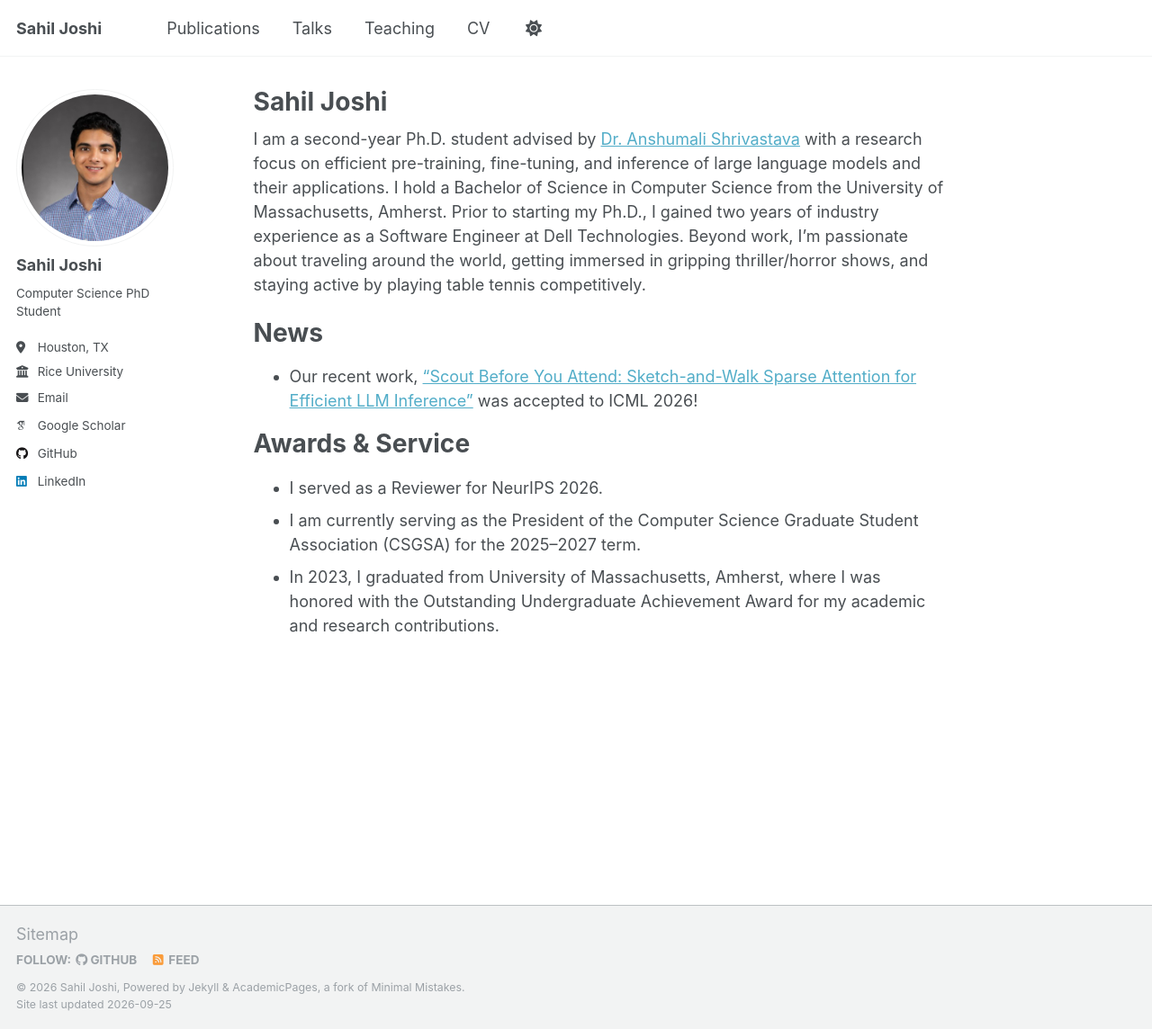
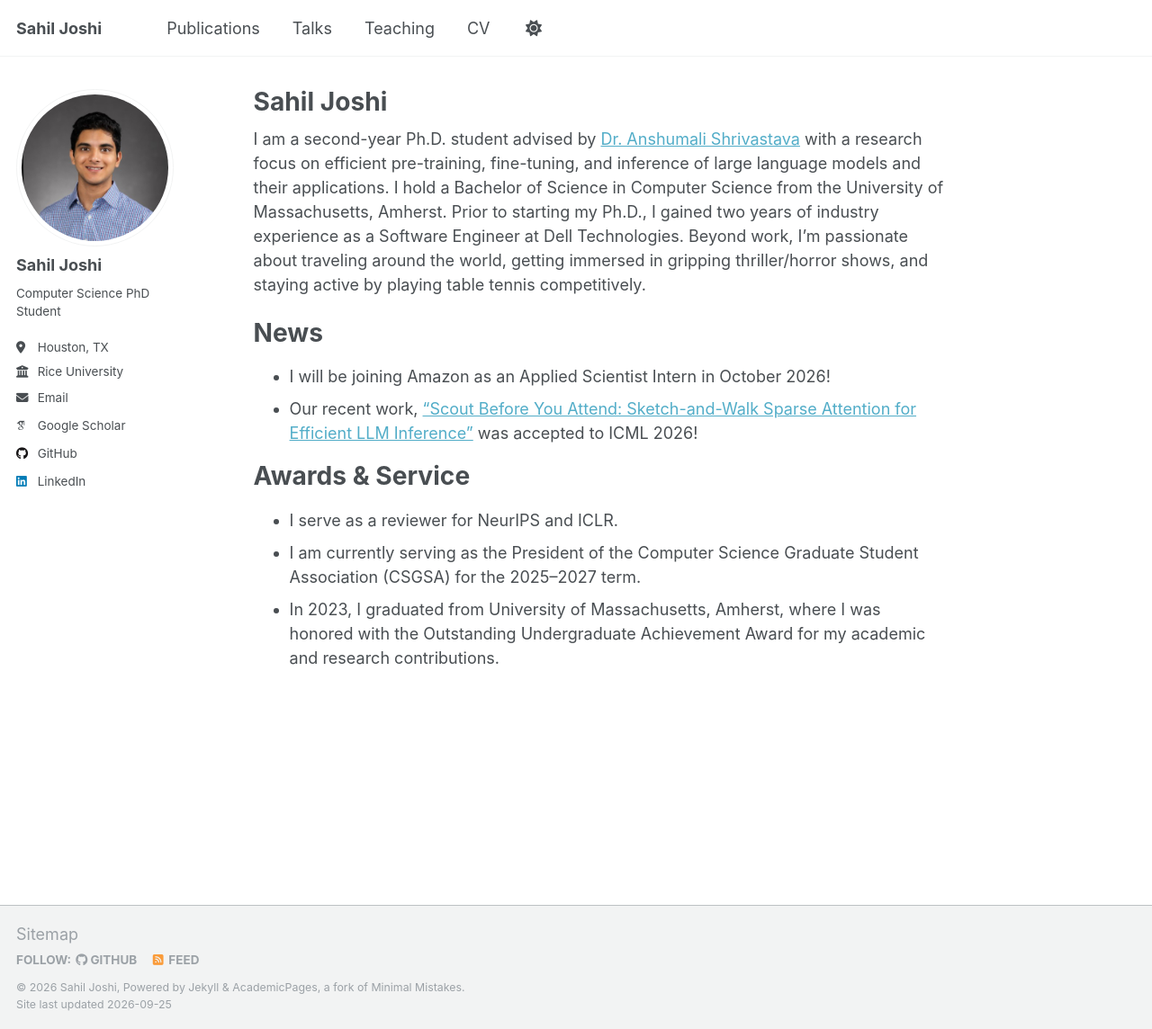
Before and after one commit to sahiljoshi515/sahiljoshi515.github.io, a Jekyll site: the page built from _pages/about.md, in a window 1280 px wide and 1144 px high. Shown: the whole window at 90% size. Built offline with Jekyll 4.4.1, drawn with Linux system fonts in a browser that asks for light colours; some web fonts are replaced.

Commit message:
Revise about page with updated news and awards
Updated news and awards sections to reflect current roles and achievements.

```diff
--- a/_pages/about.md
+++ b/_pages/about.md
@@ -12,10 +12,11 @@ I am a second-year Ph.D. student advised by [Dr. Anshumali Shrivastava](https://
 
 News
 ======
+- I will be joining Amazon as an Applied Scientist Intern in October 2026!
 - Our recent work, ["Scout Before You Attend: Sketch-and-Walk Sparse Attention for Efficient LLM Inference"](https://arxiv.org/abs/2602.07397) was accepted to ICML 2026!
 
 Awards & Service
 ======
-- I served as a Reviewer for NeurIPS 2026.
+- I serve as a reviewer for NeurIPS and ICLR.
 - I am currently serving as the President of the Computer Science Graduate Student Association (CSGSA) for the 2025–2027 term.
 - In 2023, I graduated from University of Massachusetts, Amherst, where I was honored with the Outstanding Undergraduate Achievement Award for my academic and research contributions.
```
